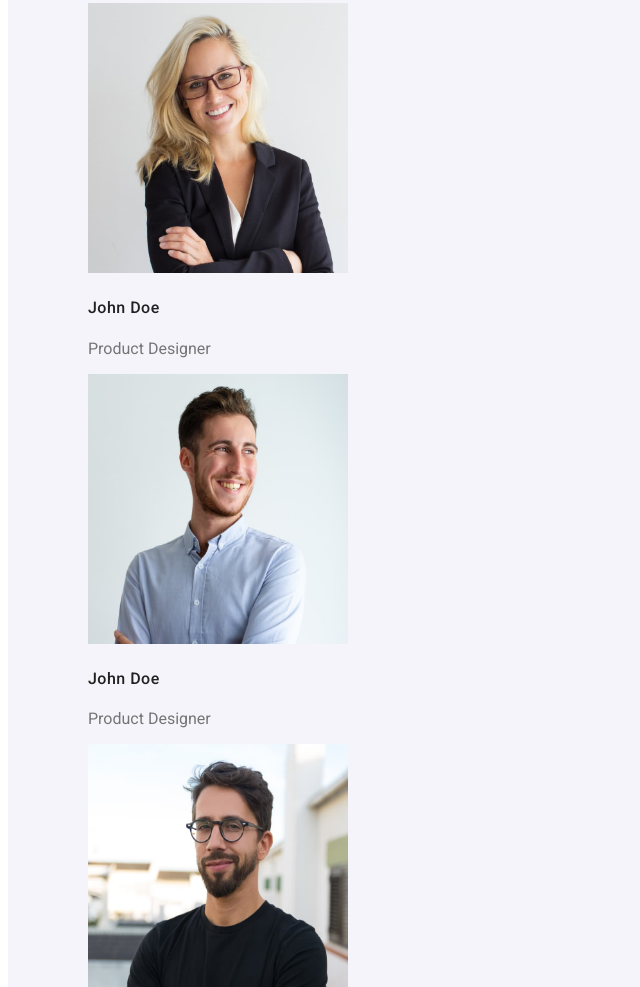
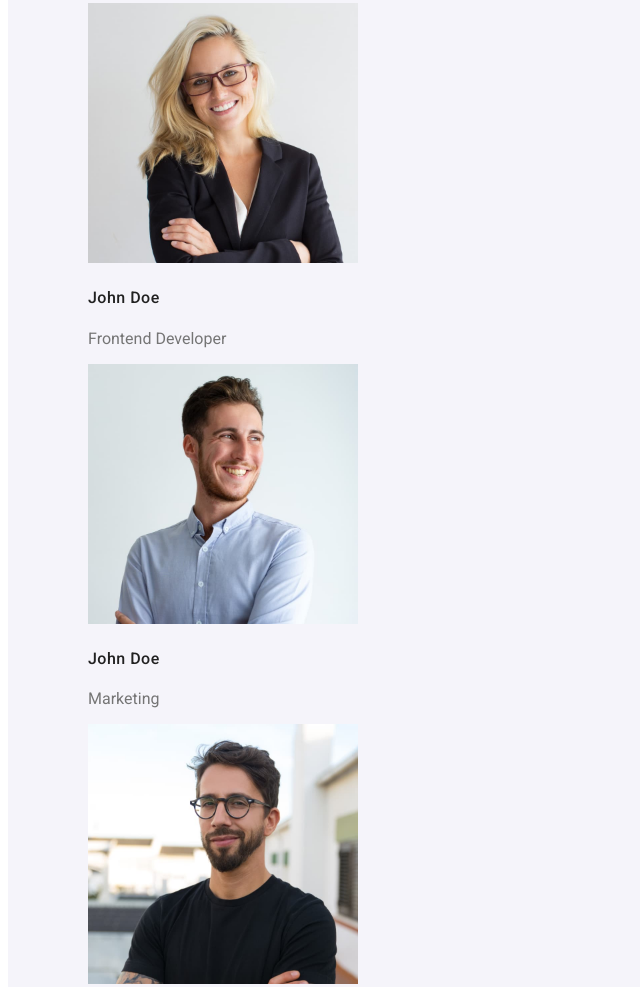
Before and after one commit to SebastianLalek/goit-markup-hw-02, a plain HTML site: page index.html in a window 1280 px wide. Shown: the part 1813-2800 px from the top of the page, without its empty margins (0-640 px from the left). Drawn offline with Linux system fonts and the light colour scheme.

Commit message:
update index and styles

```diff
--- a/css/styles.css
+++ b/css/styles.css
@@ -20,6 +20,7 @@ body {
   font-weight: 700;
   font-size: 26px;
   line-height: 1.2;
+  letter-spacing: 0.03em;
 }
 .logo-blue {
   color: #2196f3;
@@ -35,6 +36,7 @@ body {
   font-weight: 500;
   font-size: 14px;
   line-height: 1.17;
+  letter-spacing: 0.02em;
 }
 
 .nav-links:hover,
@@ -48,6 +50,7 @@ body {
   font-weight: 500;
   font-size: 14px;
   line-height: 1.17;
+  letter-spacing: 0.02em;
 }
 
 .header-contact:hover,
@@ -175,8 +178,6 @@ body {
 
 .filters button {
   background-color: var(--button-color);
-  height: 38px;
-  width: 93px;
   font-family: inherit;
   font-weight: 500;
   line-height: 1.62;
@@ -187,8 +188,6 @@ body {
 .filters button:focus {
   background-color: var(--active-color);
   color: #fff;
-  height: 38px;
-  width: 121px;
 }
 
 .projects-section ul {
--- a/index.html
+++ b/index.html
@@ -104,8 +104,8 @@
               <img
                 src="./images/img4.jpg"
                 alt="Stockowe zdjęcie mężczyzny"
-                width="260"
-                height="270"
+                width="270"
+                height="260"
               />
               <figcaption>
                 <h4>John Doe</h4>
@@ -118,12 +118,12 @@
               <img
                 src="./images/img5.jpg"
                 alt="Stockowe zdjęcie kobiety"
-                width="260"
-                height="270"
+                width="270"
+                height="260"
               />
               <figcaption>
                 <h4>John Doe</h4>
-                <p>Product Designer</p>
+                <p>Frontend Developer</p>
               </figcaption>
             </figure>
           </li>
@@ -132,12 +132,12 @@
               <img
                 src="./images/img6.jpg"
                 alt="Stockowe zdjęcie mężczyzny"
-                width="260"
-                height="270"
+                width="270"
+                height="260"
               />
               <figcaption>
                 <h4>John Doe</h4>
-                <p>Product Designer</p>
+                <p>Marketing</p>
               </figcaption>
             </figure>
           </li>
@@ -146,12 +146,12 @@
               <img
                 src="./images/img7.jpg"
                 alt="Stockowe zdjęcie mężczyzny"
-                width="260"
-                height="270"
+                width="270"
+                height="260"
               />
               <figcaption>
                 <h4>John Doe</h2>
-                <p>Product Designer</p>
+                <p>UI Designer</p>
               </figcaption>
             </figure>
           </li>
```
